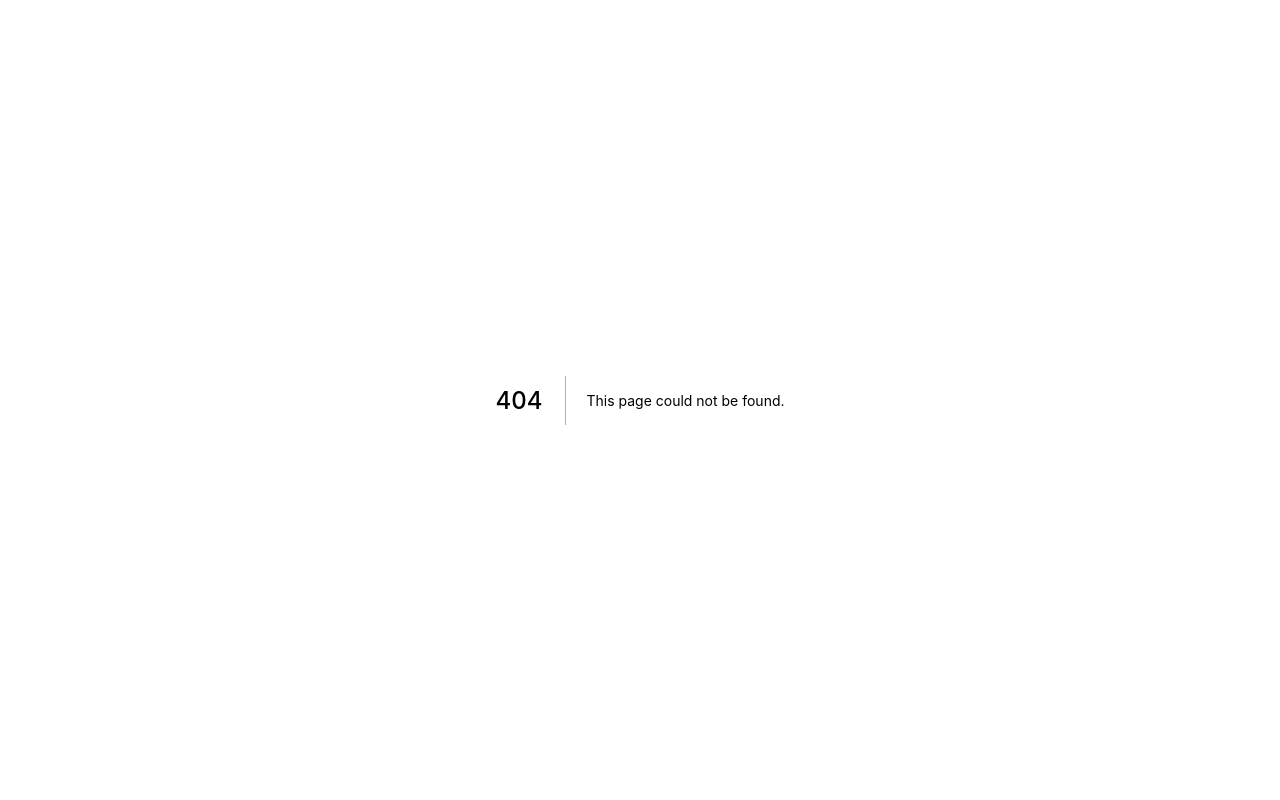
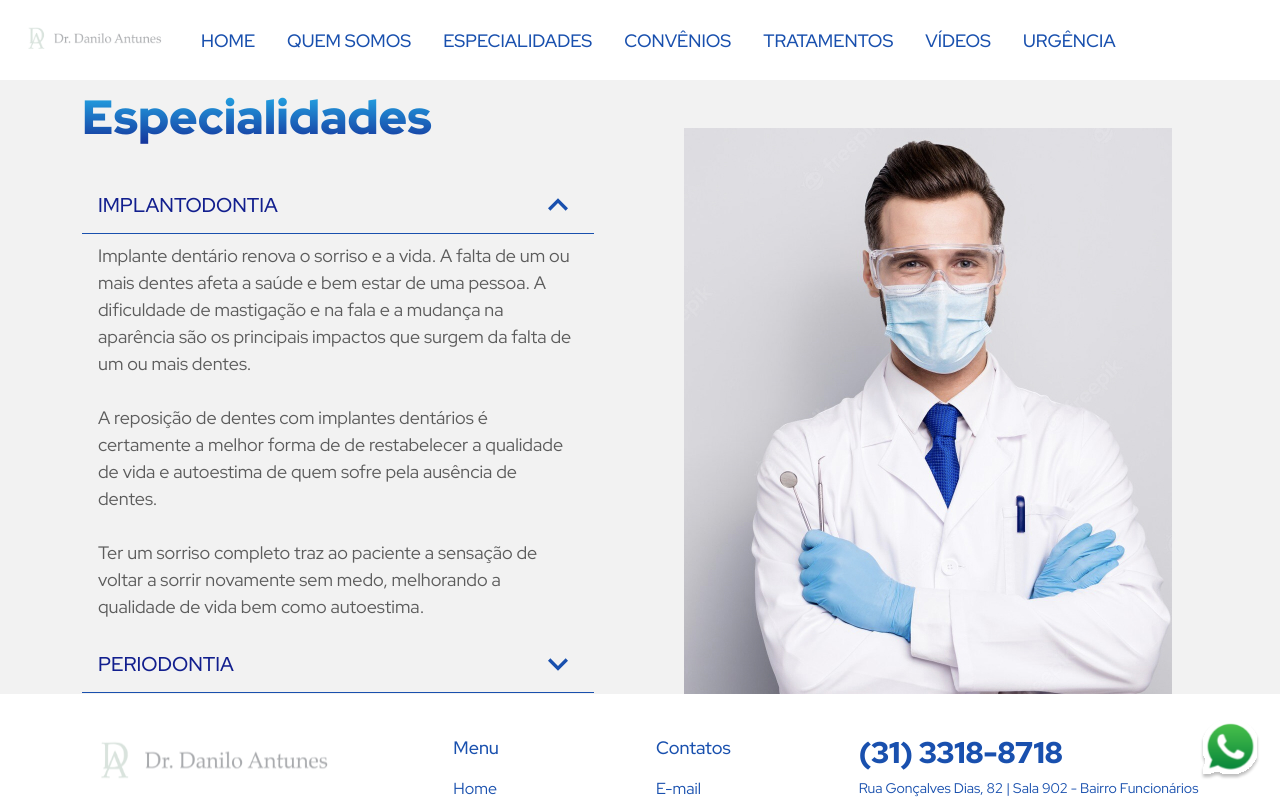
Before and after one commit to odontosos24horas/danilo, a Next.js app: page /especialidades in a window 1280 px wide. Before the commit this address had no page. Shown: the top 800 px of the page. Built offline with nearby package versions, Linux system fonts and the light colour scheme.

Commit message:
feat: adiciona accordion em especialidades

```diff
--- /dev/null
+++ b/src/components/organisms/nextAccordionImage/index.tsx
@@ -0,0 +1,145 @@
+import React, { useEffect, useState } from 'react'
+import {
+  Box,
+  Flex,
+  Stack,
+  Text,
+  Accordion,
+  AccordionItem,
+  AccordionButton,
+  AccordionPanel,
+  AccordionIcon
+} from '@chakra-ui/react'
+import Image from 'next/image'
+
+export interface NextAccordionImageProps {
+  bgButton?: 'next-primary' | 'next-dark' | 'white' | 'dark' | undefined
+  background?: string
+  title: string
+  titleColor?: string
+  bgGradient?: string
+  text: string
+  textColor?: string
+  textButton?: string
+  image: string
+  url: string
+  width: string
+  height: string
+  directionMd?: 'row' | 'column' | 'row-reverse' | 'column-reverse'
+  directionBase?: 'row' | 'column' | 'row-reverse' | 'column-reverse'
+  content: 'image' | 'map' | 'form' | 'carousel'
+  id: string
+  rightItemJustify?: 'end'
+}
+
+const NextAccordionImage = ({
+  background,
+  title,
+  titleColor,
+  textColor = 'next-quaternary',
+  bgGradient = 'linear(to-b, next-tertiary, next-quintenary)',
+  image,
+  width,
+  height,
+  directionMd = 'row',
+  directionBase = 'column',
+  content,
+  id,
+  rightItemJustify
+}: NextAccordionImageProps) => {
+  const [isFront, setIsFront] = useState(false)
+  useEffect(() => {
+    process.nextTick(() => {
+      if (globalThis.window ?? false) {
+        setIsFront(true)
+      }
+    })
+  }, [])
+  if (!isFront) return null
+  return (
+    <Stack id={id} bg={background} direction={{ base: directionBase, md: directionMd }}>
+      <Flex
+        px={{ base: 10 }}
+        pt={content === 'form' ? 20 : [12, 0]}
+        pb={{ base: 6, md: 0 }}
+        flex={1}
+        align={'center'}
+        justify={'center'}
+      >
+        <Stack spacing={6} w={'full'} maxW={'lg'}>
+          <Text
+            color={titleColor}
+            bgGradient={titleColor ? undefined : bgGradient}
+            bgClip={!titleColor ? 'text' : undefined}
+            fontWeight={700}
+            fontSize={{ base: '3xl', md: '4xl', lg: '5xl' }}
+          >
+            {title}
+          </Text>
+          <Accordion defaultIndex={[0]}>
+            <AccordionItem borderTop="0" borderColor="next-primary">
+              <h2>
+                <AccordionButton borderBottom="1px" borderColor="next-primary">
+                  <Box flex="1" textAlign="left">
+                    <Text
+                      color={'next-secondary'}
+                      fontWeight={500}
+                      fontSize={{ base: 'md', md: 'lg', lg: 'xl' }}
+                    >
+                      IMPLANTODONTIA
+                    </Text>
+                  </Box>
+                  <AccordionIcon color="next-primary" w={10} h={10} />
+                </AccordionButton>
+              </h2>
+              <AccordionPanel pb={4}>
+                <Text fontSize={{ base: 'md', lg: 'lg' }} color={textColor}>
+                  Implante dentário renova o sorriso e a vida. A falta de um ou mais dentes afeta a
+                  saúde e bem estar de uma pessoa. A dificuldade de mastigação e na fala e a mudança
+                  na aparência são os principais impactos que surgem da falta de um ou mais dentes.
+                  <br />
+                  <br /> A reposição de dentes com implantes dentários é certamente a melhor forma
+                  de de restabelecer a qualidade de vida e autoestima de quem sofre pela ausência de
+                  dentes.
+                  <br />
+                  <br /> Ter um sorriso completo traz ao paciente a sensação de voltar a sorrir
+                  novamente sem medo, melhorando a qualidade de vida bem como autoestima.
+                </Text>
+              </AccordionPanel>
+            </AccordionItem>
+
+            <AccordionItem border="0" borderColor="next-primary">
+              <h2>
+                <AccordionButton borderBottom="1px" borderColor="next-primary">
+                  <Box flex="1" textAlign="left">
+                    <Text
+                      color={'next-secondary'}
+                      fontWeight={500}
+                      fontSize={{ base: 'md', md: 'lg', lg: 'xl' }}
+                    >
+                      PERIODONTIA
+                    </Text>
+                  </Box>
+                  <AccordionIcon color="next-primary" w={10} h={10} />
+                </AccordionButton>
+              </h2>
+              <AccordionPanel pb={4}>
+                <Text fontSize={{ base: 'md', lg: 'lg' }} color={textColor}>
+                  É a área da odontologia que estuda e trata as doenças do sistema de suporte dos
+                  dentes. Este aparelho é formado por osso alveolar, ligamento periodontal e
+                  cemento. As principais alterações patológicas do periodonto são chamadas doenças
+                  periodontais, tais como, gengivite e periodontite.
+                </Text>
+              </AccordionPanel>
+            </AccordionItem>
+          </Accordion>
+        </Stack>
+      </Flex>
+      <Flex flex={1} pt={[0, 12]} justify={rightItemJustify}>
+        <Image alt={title} src={image} width={width} height={height} />
+      </Flex>
+    </Stack>
+  )
+}
+
+export default NextAccordionImage
--- /dev/null
+++ b/src/components/templates/nextTemplateSpecialties/index.tsx
@@ -0,0 +1,33 @@
+import React from 'react'
+import { NextFeatureProps } from '../../molecules/nextFeature'
+import NextAccordionImage, { NextAccordionImageProps } from '../../organisms/nextAccordionImage'
+import NextLayout from '../nextLayout'
+
+export type NextTemplateAboutUs = {
+  nextFeatureItems: Array<NextFeatureProps>
+  nextCallToActionItems: Array<NextAccordionImageProps>
+  nextTechnologyItems: Array<Record<string, unknown>>
+  nextTeamItems: Array<Record<string, string>>
+}
+
+const NextTemplateSpecialties = ({ nextCallToActionItems }: NextTemplateAboutUs) => {
+  return (
+    <NextLayout>
+      <NextAccordionImage
+        id={'profile'}
+        title={nextCallToActionItems[3].title}
+        text={nextCallToActionItems[3].text}
+        image={nextCallToActionItems[3].image}
+        textButton={nextCallToActionItems[3].textButton}
+        directionMd={nextCallToActionItems[3].directionMd}
+        width={nextCallToActionItems[3].width}
+        height={nextCallToActionItems[3].height}
+        url={nextCallToActionItems[3].url}
+        content={nextCallToActionItems[3].content}
+        background={nextCallToActionItems[3].background}
+      />
+    </NextLayout>
+  )
+}
+
+export default NextTemplateSpecialties
--- a/src/data/index.ts
+++ b/src/data/index.ts
@@ -39,6 +39,15 @@ export const nextCallToActionItems = [
   },
   {
     title: 'Dr. Danilo',
+    text: 'Formado em 2000 pela UEMG- Lavras, o Dr. Danilo Antunes ao longo desses anos fez vários cursos de aperfeiçoamento e especialização nas áreas de Implantodontia e Periodontia. - 2001 aperfeiçoamento em Implantodontia- CEO-IPSEMG; - 2002 especialização em Periodontia, finalizada em agosto/2003- CEO-IPSEMG; - 2005 pós em Implantodontia pela ABO-MG; - 2006 pós em cirurgias avançadas em Implantodontia pela ABO-MG; - 2007 especialização em Implantodontia finalizada em agosto de 2009 pela ABCD_MG; - 2010 pós em cirurgia avançada em Implantodontia pelo Núcleo; - 2011 Palestra da Técnica de Implante com cirurgia Guiada( o famoso implante sem corte).',
+    image: '/images/profile.jpg',
+    width: 488,
+    height: 566,
+    content: 'image',
+    background: 'next-gray-dark'
+  },
+  {
+    title: 'Especialidades',
     text: 'Formado em 2000 pela UEMG- Lavras, o Dr. Danilo Antunes ao longo desses anos fez vários cursos de aperfeiçoamento e especialização nas áreas de Implantodontia e Periodontia. - 2001 aperfeiçoamento em Implantodontia- CEO-IPSEMG; - 2002 especialização em Periodontia, finalizada em agosto/2003- CEO-IPSEMG; - 2005 pós em Implantodontia pela ABO-MG; - 2006 pós em cirurgias avançadas em Implantodontia pela ABO-MG; - 2007 especialização em Implantodontia finalizada em agosto de 2009 pela ABCD_MG; - 2010 pós em cirurgia avançada em Implantodontia pelo Núcleo; - 2011 Palestra da Técnica de Implante com cirurgia Guiada( o famoso implante sem corte).',
     image: '/images/profile.jpg',
     width: 488,
--- /dev/null
+++ b/src/pages/especialidades.tsx
@@ -0,0 +1,21 @@
+import React from 'react'
+import NextTemplateSpecialties from '../components/templates/nextTemplateSpecialties'
+import {
+  nextFeatureItems,
+  nextCallToActionItems,
+  nextTechnologyItems,
+  nextTeamItems
+} from '../data'
+
+const NextHome = () => {
+  return (
+    <NextTemplateSpecialties
+      nextFeatureItems={nextFeatureItems}
+      nextCallToActionItems={nextCallToActionItems}
+      nextTechnologyItems={nextTechnologyItems}
+      nextTeamItems={nextTeamItems}
+    />
+  )
+}
+
+export default NextHome
```
Also changed, not shown: src/components/templates/nextTemplateAboutUs/index.tsx (+7 -2 lines).
